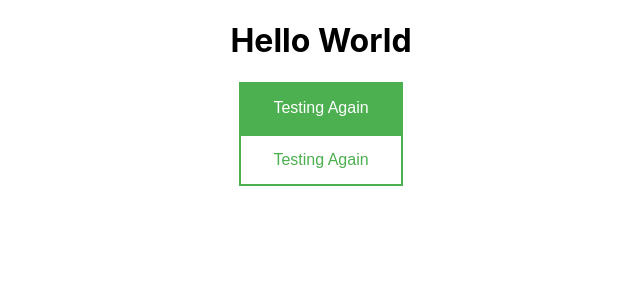
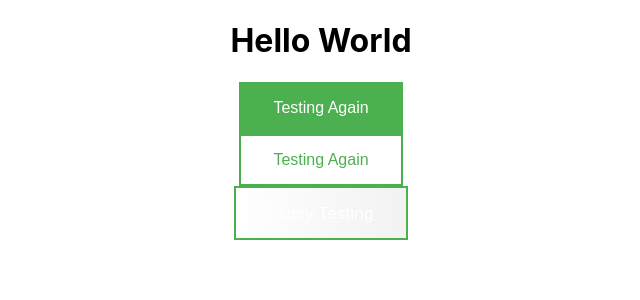
Before and after one commit to Zubs/ReactStyledComponent, a JavaScript app: page / in a window 1280 px wide. Shown: the top 300 px of the page, without its empty margins (319-959 px from the left). Built offline with nearby package versions, Linux system fonts and the light colour scheme; the HTML template or start-up script is replaced by a standard one.

Commit message:
Extending styles

```diff
--- a/src/App.js
+++ b/src/App.js
@@ -1,5 +1,5 @@
 import './App.css';
-import StyledButton from "./styled-components/Button";
+import { FancyButton, StyledButton } from "./styled-components/Button";
 
 function App() {
   return (
@@ -8,6 +8,8 @@ function App() {
       <StyledButton>Testing Again</StyledButton>
       <br/>
       <StyledButton variant="outline">Testing Again</StyledButton>
+      <br/>
+      <FancyButton as='a'>Fancy Testing</FancyButton>
     </div>
   );
 }
--- a/src/styled-components/Button.js
+++ b/src/styled-components/Button.js
@@ -1,6 +1,6 @@
 import styled from "styled-components";
 
-const StyledButton = styled.button`
+export const StyledButton = styled.button`
   border: 2px solid #4caf50;
   background-color: ${ (props) => (props.variant === 'outline' ? 'white' : '#4caf50') };
   color: ${ (props) => (props.variant === 'outline' ? '#4caf50' : 'white') };
@@ -13,4 +13,6 @@ const StyledButton = styled.button`
   transition: 0.5s all ease-out;
 `;
 
-export default StyledButton;
+export const FancyButton = styled(StyledButton)`
+	background-image: linear-gradient(to right, white, #f2f2f2);
+`;
```
